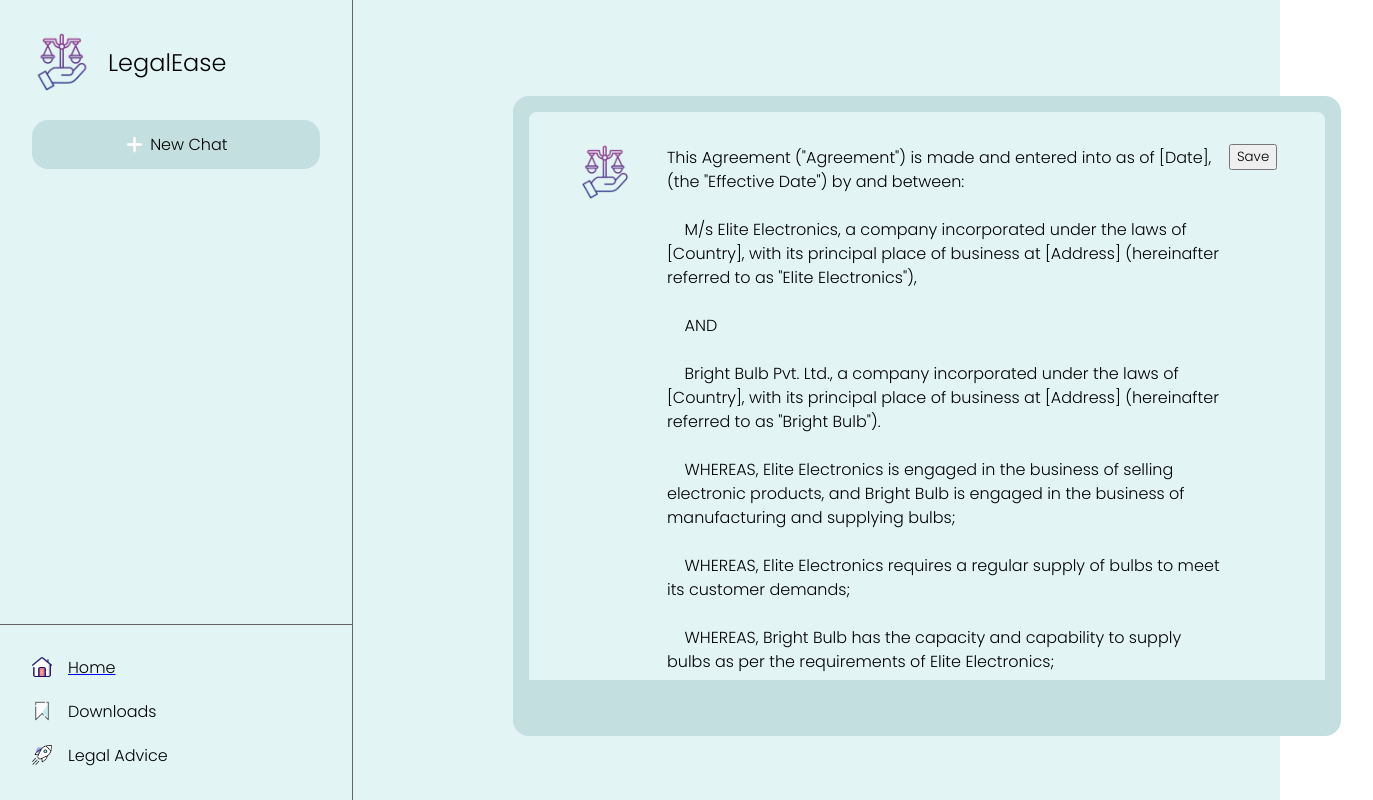
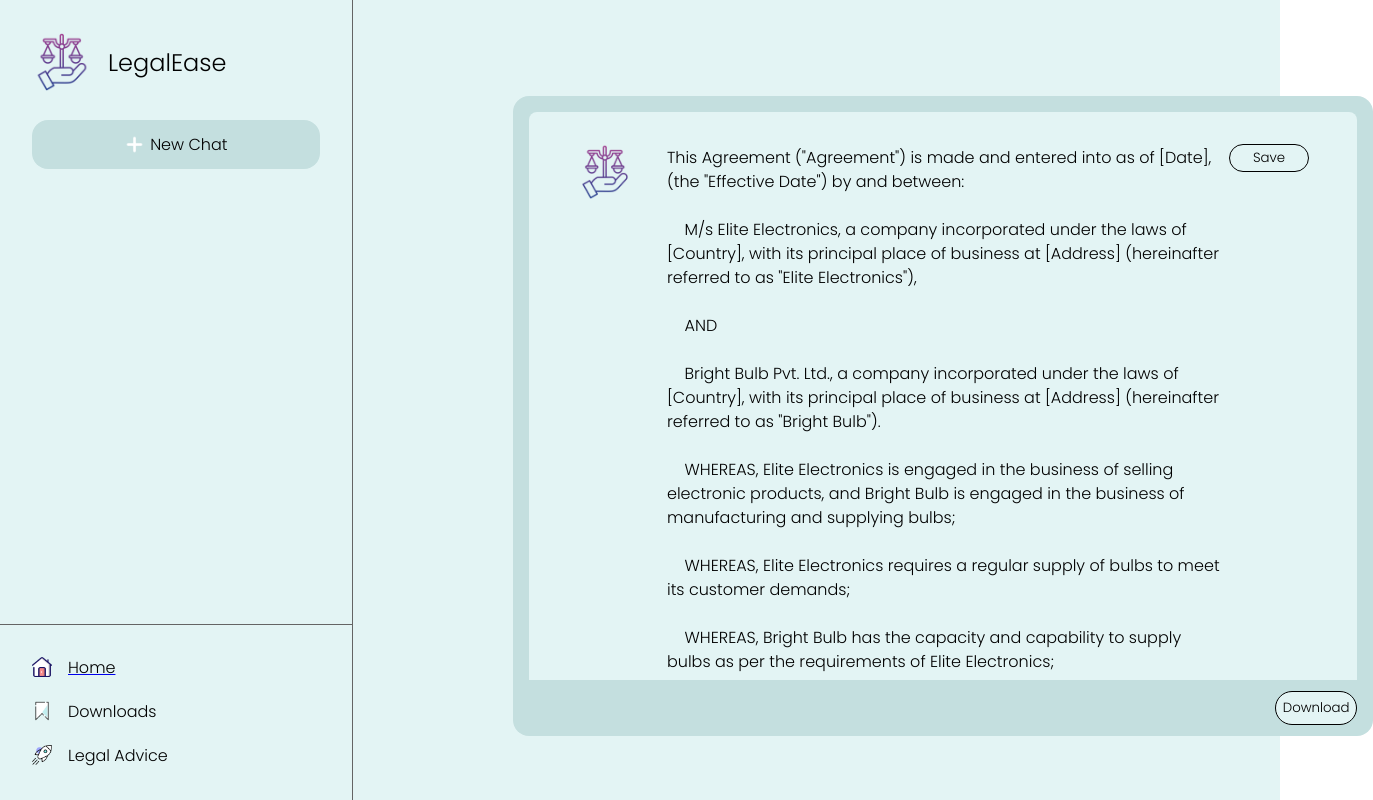
Before and after one commit to Techvocate/client_portal, a React (Create React App) app: page /editpage in a window 1280 px wide. Shown: the whole page, 1373 px wide, since content can reach past the window. Built offline with nearby package versions, Linux system fonts and the light colour scheme.

Commit message:
edit_query changes

```diff
--- a/src/components/EditPage/Edit_Query.css
+++ b/src/components/EditPage/Edit_Query.css
@@ -60,3 +60,20 @@
     outline: none;
     resize: none;
   }
+  .downloadBtn{
+    border: 1px solid black;
+    background-color: #E3F4F4;
+    border-radius: 1.5rem;
+    padding: 0.4rem;
+    margin: auto;
+    margin-right: 1rem;
+    cursor: pointer;
+  }
+  .edit_save{
+    border: 1px solid black;
+    background-color: #E3F4F4;
+    border-radius: 1.5rem;
+    padding: 0.2rem;
+    cursor: pointer;
+    min-width: 5rem;
+  }
--- a/src/components/EditPage/Edit_Query.js
+++ b/src/components/EditPage/Edit_Query.js
@@ -73,9 +73,9 @@ function Edit_Query() {
     Bright Bulb Pvt. Ltd.`
   );
 
-  // const handleEditClick = () => {
-  //   setIsEditing(true);
-  // }
+  const handleEditClick = () => {
+    setIsEditing(true);
+  }
 
   const handleSaveClick = () => {
     setIsEditing(false);
@@ -95,7 +95,6 @@ function Edit_Query() {
               className='txt1'
               value={text}
               onChange={handleChange}
-              onBlur={handleSaveClick} // Save when focus is lost
               autoFocus
             />
           ) : (
@@ -106,10 +105,12 @@ function Edit_Query() {
             </div>
           )}
           {isEditing ? (
-            <button onClick={handleSaveClick}>Save</button>
-          ) : null}
+            <button className='edit_save' onClick={handleSaveClick}>Save</button>
+          ) :
+          <button className='edit_save' onClick={handleEditClick}>Edit</button>}
         </div>
       </div>
+      <button className='downloadBtn'>Download</button>
     </div>
   )
 }
```
